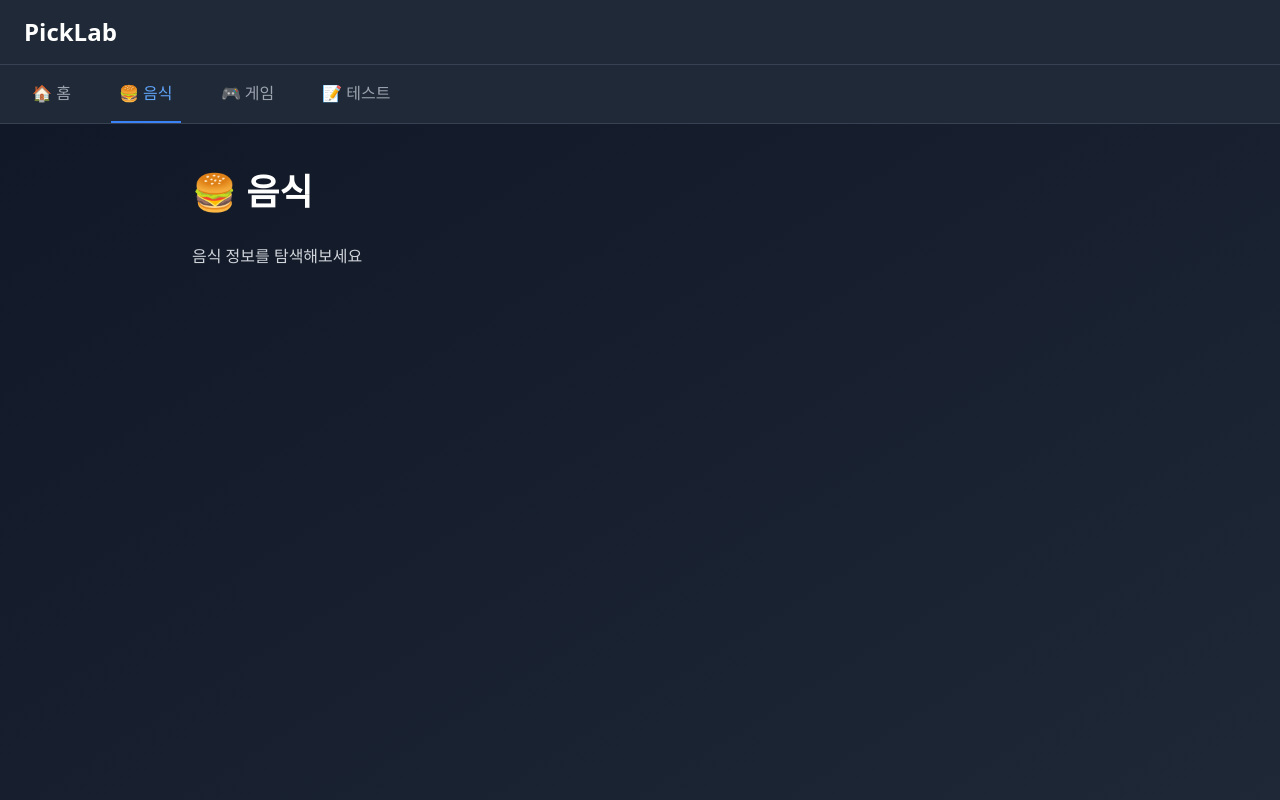
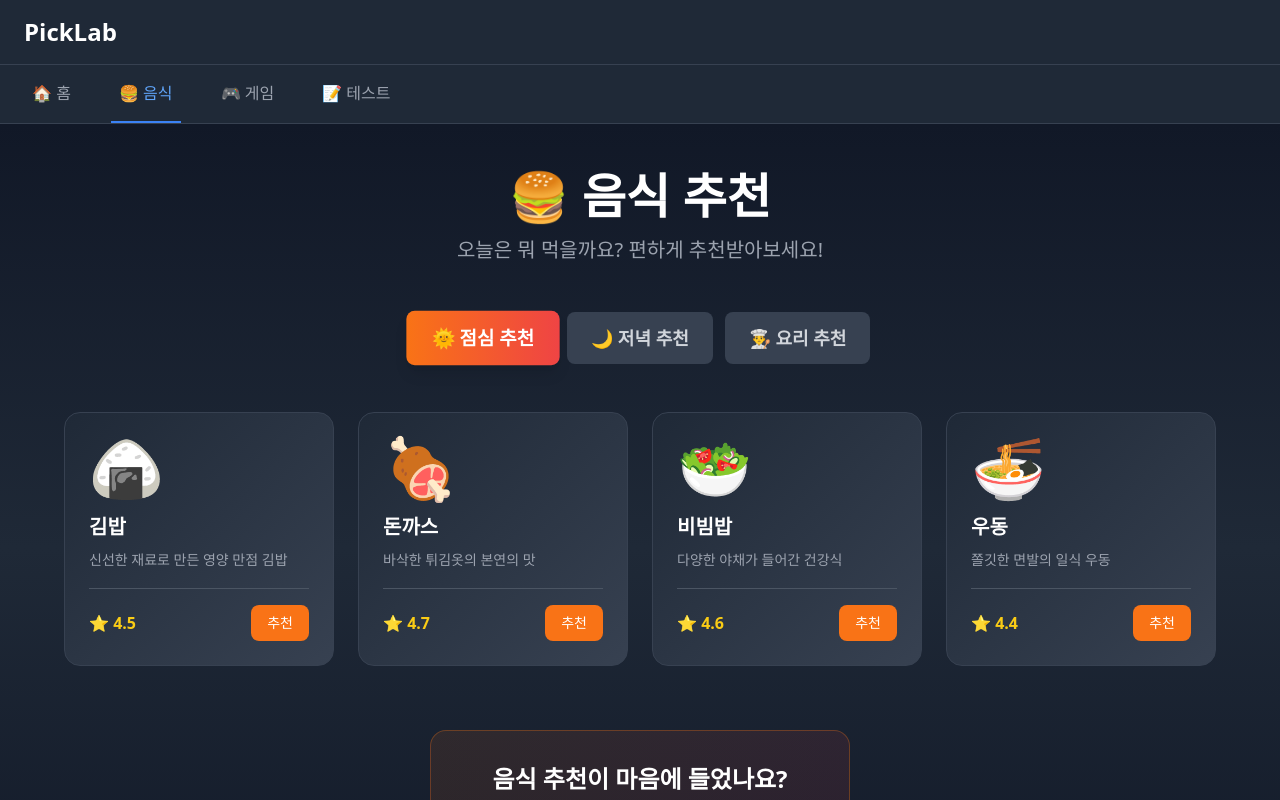
Before and after one commit to HANA-jae/PickLab, a React (Vite) app in the folder frontend/: page /eat in a window 1280 px wide. Shown: the top 800 px of the page. Built offline with nearby package versions, Linux system fonts and the light colour scheme; the HTML template or start-up script is replaced by a standard one.

Commit message:
feat: Add tabbed interface to food recommendation page with lunch, dinner, and recipe suggestions

```diff
--- a/frontend/src/features/eat/pages/EatHome.tsx
+++ b/frontend/src/features/eat/pages/EatHome.tsx
@@ -1,9 +1,212 @@
+import { useState } from 'react';
+
+type TabType = 'lunch' | 'dinner' | 'recipe';
+
+interface FoodItem {
+  id: number;
+  name: string;
+  description: string;
+  emoji: string;
+  rating: string;
+}
+
 export default function EatHome() {
+  const [activeTab, setActiveTab] = useState<TabType>('lunch');
+
+  const lunchRecommendations: FoodItem[] = [
+    {
+      id: 1,
+      name: '김밥',
+      description: '신선한 재료로 만든 영양 만점 김밥',
+      emoji: '🍙',
+      rating: '⭐ 4.5',
+    },
+    {
+      id: 2,
+      name: '돈까스',
+      description: '바삭한 튀김옷의 본연의 맛',
+      emoji: '🍖',
+      rating: '⭐ 4.7',
+    },
+    {
+      id: 3,
+      name: '비빔밥',
+      description: '다양한 야채가 들어간 건강식',
+      emoji: '🥗',
+      rating: '⭐ 4.6',
+    },
+    {
+      id: 4,
+      name: '우동',
+      description: '쫄깃한 면발의 일식 우동',
+      emoji: '🍜',
+      rating: '⭐ 4.4',
+    },
+  ];
+
+  const dinnerRecommendations: FoodItem[] = [
+    {
+      id: 1,
+      name: '삼겹살 구이',
+      description: '고기의 참맛을 느낄 수 있는 최고의 선택',
+      emoji: '🥩',
+      rating: '⭐ 4.9',
+    },
+    {
+      id: 2,
+      name: '생선까스',
+      description: '담백한 흰살 생선의 별미',
+      emoji: '🍤',
+      rating: '⭐ 4.5',
+    },
+    {
+      id: 3,
+      name: '치킨',
+      description: '언제나 먹기 좋은 국민 음식',
+      emoji: '🍗',
+      rating: '⭐ 4.8',
+    },
+    {
+      id: 4,
+      name: '스테이크',
+      description: '특별한 날을 위한 프리미엄 요리',
+      emoji: '🥩',
+      rating: '⭐ 4.7',
+    },
+  ];
+
+  const recipeRecommendations: FoodItem[] = [
+    {
+      id: 1,
+      name: '계란 볶음밥',
+      description: '남은 밥으로 만드는 쉽고 맛있는 요리',
+      emoji: '🍚',
+      rating: '⭐ 4.3',
+    },
+    {
+      id: 2,
+      name: '파스타',
+      description: '집에서 쉽게 만드는 이탈리아 요리',
+      emoji: '🍝',
+      rating: '⭐ 4.6',
+    },
+    {
+      id: 3,
+      name: '계란말이',
+      description: '간식으로도 반찬으로도 좋은 요리',
+      emoji: '🥚',
+      rating: '⭐ 4.4',
+    },
+    {
+      id: 4,
+      name: '수프',
+      description: '따뜻하고 영양 많은 수프',
+      emoji: '🍲',
+      rating: '⭐ 4.5',
+    },
+  ];
+
+  const getContent = () => {
+    switch (activeTab) {
+      case 'lunch':
+        return lunchRecommendations;
+      case 'dinner':
+        return dinnerRecommendations;
+      case 'recipe':
+        return recipeRecommendations;
+      default:
+        return lunchRecommendations;
+    }
+  };
+
+  const getTabLabel = (tab: TabType) => {
+    switch (tab) {
+      case 'lunch':
+        return '🌞 점심 추천';
+      case 'dinner':
+        return '🌙 저녁 추천';
+      case 'recipe':
+        return '👨‍🍳 요리 추천';
+      default:
+        return '';
+    }
+  };
+
+  const content = getContent();
+
   return (
-    <div className="min-h-screen bg-gradient-to-br from-gray-900 to-gray-800 py-12 px-4">
-      <div className="max-w-4xl mx-auto">
-        <h1 className="text-4xl font-bold text-white mb-8">🍔 음식</h1>
-        <p className="text-gray-300">음식 정보를 탐색해보세요</p>
+    <div className="min-h-screen bg-gradient-to-b from-gray-900 via-gray-800 to-gray-900 py-12 px-4 sm:px-6 lg:px-8">
+      <div className="max-w-6xl mx-auto">
+        {/* 헤더 */}
+        <div className="text-center mb-12">
+          <h1 className="text-4xl sm:text-5xl font-bold text-white mb-4">
+            🍔 음식 추천
+          </h1>
+          <p className="text-xl text-gray-400">
+            오늘은 뭐 먹을까요? 편하게 추천받아보세요!
+          </p>
+        </div>
+
+        {/* 탭 버튼 */}
+        <div className="flex flex-wrap gap-3 justify-center mb-12">
+          {(['lunch', 'dinner', 'recipe'] as TabType[]).map((tab) => (
+            <button
+              key={tab}
+              onClick={() => setActiveTab(tab)}
+              className={`px-6 py-3 rounded-lg font-semibold text-lg transition-all ${
+                activeTab === tab
+                  ? 'bg-gradient-to-r from-orange-500 to-red-500 text-white shadow-lg scale-105'
+                  : 'bg-gray-700 text-gray-300 hover:bg-gray-600'
+              }`}
+            >
+              {getTabLabel(tab)}
+            </button>
+          ))}
+        </div>
+
+        {/* 음식 카드 그리드 */}
+        <div className="grid grid-cols-1 md:grid-cols-2 lg:grid-cols-4 gap-6">
+          {content.map((food) => (
+            <div
+              key={food.id}
+              className="group rounded-2xl bg-gradient-to-br from-gray-800 to-gray-700 p-6 border border-gray-700 hover:border-orange-500/50 transition-all hover:shadow-2xl hover:shadow-orange-500/20 cursor-pointer"
+            >
+              {/* 아이콘 */}
+              <div className="text-6xl mb-4 group-hover:scale-110 transition-transform">
+                {food.emoji}
+              </div>
+
+              {/* 음식명 */}
+              <h3 className="text-xl font-bold text-white mb-2 group-hover:text-orange-400 transition-colors">
+                {food.name}
+              </h3>
+
+              {/* 설명 */}
+              <p className="text-gray-400 text-sm mb-4 leading-relaxed">
+                {food.description}
+              </p>
+
+              {/* 평점 */}
+              <div className="flex items-center justify-between pt-4 border-t border-gray-600">
+                <span className="text-yellow-400 font-semibold">{food.rating}</span>
+                <button className="px-4 py-2 bg-orange-500 hover:bg-orange-600 text-white rounded-lg text-sm font-medium transition-colors">
+                  추천
+                </button>
+              </div>
+            </div>
+          ))}
+        </div>
+
+        {/* 하단 CTA */}
+        <div className="mt-16 text-center">
+          <div className="inline-block rounded-2xl bg-gradient-to-r from-orange-500/10 to-red-500/10 p-8 border border-orange-500/30">
+            <h2 className="text-2xl font-bold text-white mb-2">음식 추천이 마음에 들었나요?</h2>
+            <p className="text-gray-400 mb-4">친구들과 함께 추천 음식을 공유하고 함께 즐겨보세요!</p>
+            <button className="px-6 py-3 bg-gradient-to-r from-orange-500 to-red-500 hover:from-orange-600 hover:to-red-600 text-white rounded-lg font-semibold transition-all hover:scale-105">
+              공유하기 🔗
+            </button>
+          </div>
+        </div>
       </div>
     </div>
   );
--- a/frontend/src/features/home/pages/HomePage.tsx
+++ b/frontend/src/features/home/pages/HomePage.tsx
@@ -97,7 +97,7 @@
         <div className="max-w-6xl mx-auto">
           <div className="text-center mb-16">
             <h2 className="text-4xl font-bold text-white mb-4">
-              세 가지 즐거움이 준비되어 있어요
+              여러 가지 즐거움이 준비되어 있어요
             </h2>
             <p className="text-xl text-gray-400">
               편하게 들어와서 당신이 원하는 것을 찾으세요
@@ -199,10 +199,10 @@
             </div>
             <div>
               <h3 className="text-lg font-semibold text-white mb-2">
-                안전한 플랫폼
+                빠른 피드백 수용
               </h3>
               <p className="text-gray-400">
-                당신의 데이터를 안전하게 보호합니다
+                언제나 원하는 부분을 개선하고 새로운 기능을 추가합니다
               </p>
             </div>
             <div>
```
